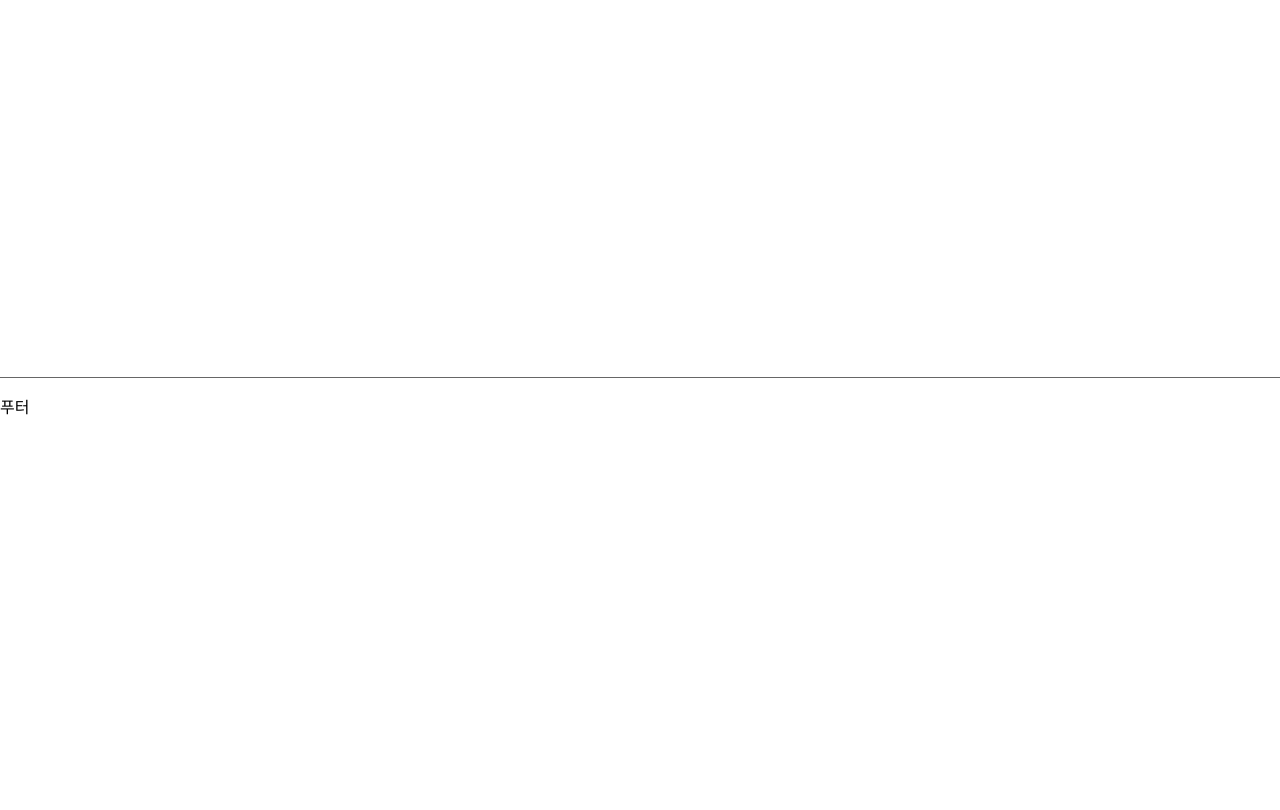
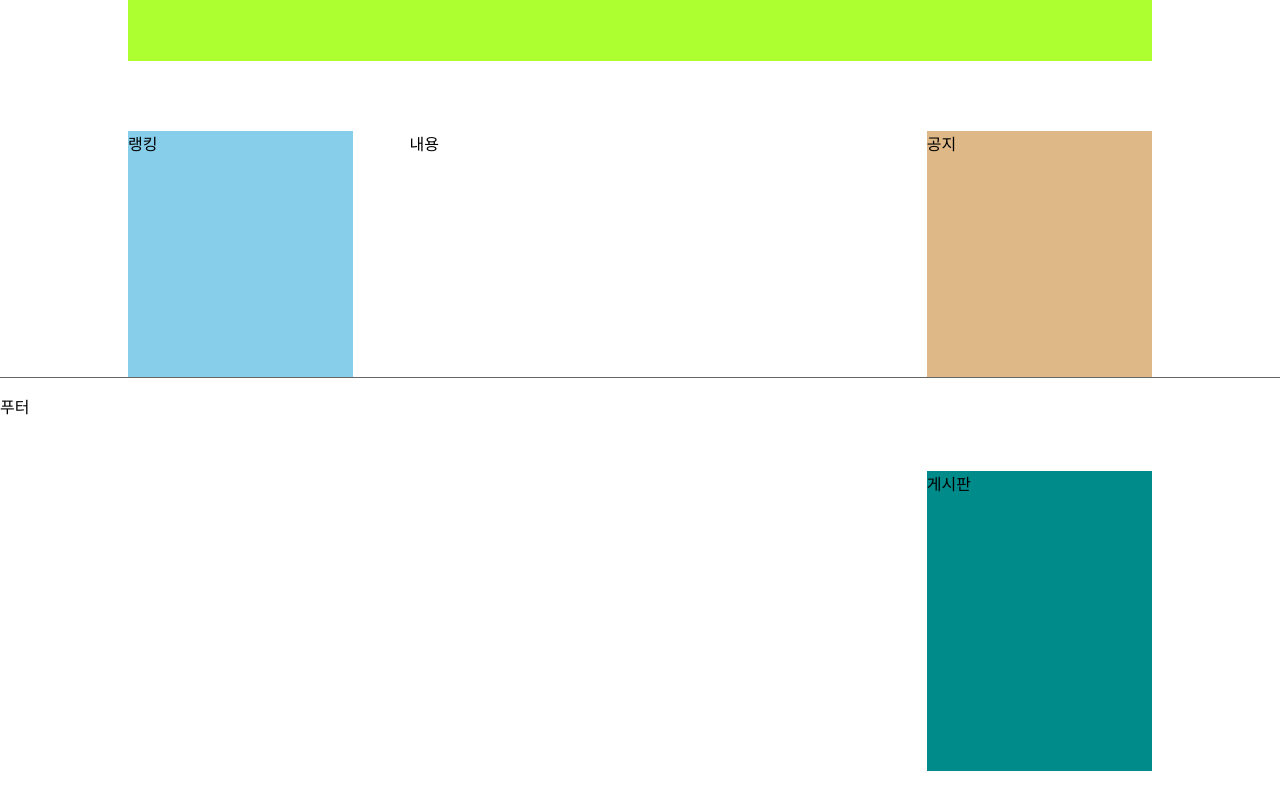
Before and after one commit to hwnim5324/BeRich, a React (Create React App) app: page / in a window 1280 px wide. Shown: the part 360-1170 px from the top of the page. Before the commit the page ends 800 px from the top, so only its background shows below. Built offline with nearby package versions, Linux system fonts and the light colour scheme; a web font is replaced by a local one.

Commit message:
main page layout done.

```diff
--- a/src/components/pages/Main.tsx
+++ b/src/components/pages/Main.tsx
@@ -9,9 +9,18 @@ const Main = () : JSX.Element => {
     return (
         <section id='main'>
             <div id='banner'>배너</div>
-            <div id='rank'>랭크</div>
-            <div id='notice'>공지</div>
-            <div id='board'>게시판</div>
+            <article>
+                <div id='left-side'>
+                    <div id='rank'>랭킹</div>
+                </div>
+                <div id='center'>
+                    <div>내용</div>
+                </div>
+                <div id='right-side'>
+                <div id='notice'>공지</div>
+                <div id='board'>게시판</div>
+                </div>
+            </article>
         </section>
     );
 }
--- a/src/styles/pages/Main.scss
+++ b/src/styles/pages/Main.scss
@@ -1,15 +1,42 @@
 #main{
+    padding: 40px 10% 100px 10%;
+
     #banner{
+        height: 300px;
         background-color: greenyellow;
     }
+
+    article{
+        display: flex;
+        justify-content: space-between;
+        margin: 70px 0 0 0;
+
+        #left-side{
+            width: 22%;
             #rank{
                 background-color: skyblue;
+                height: 300px;
             }
+        }
+        #center{
+            width: 45%;
+            height: 100%;
+        }
+
+        #right-side{
+            width: 22%;
             #notice{
                 background-color: burlywood;
+                height: 300px;
+                margin-bottom: 40px;
             }
             #board{
                 background-color: darkcyan;
+                height: 300px;
+            }
+        }
     }
 
+
+
 }
```
Lines whose indentation alone changed are shown as unchanged.
